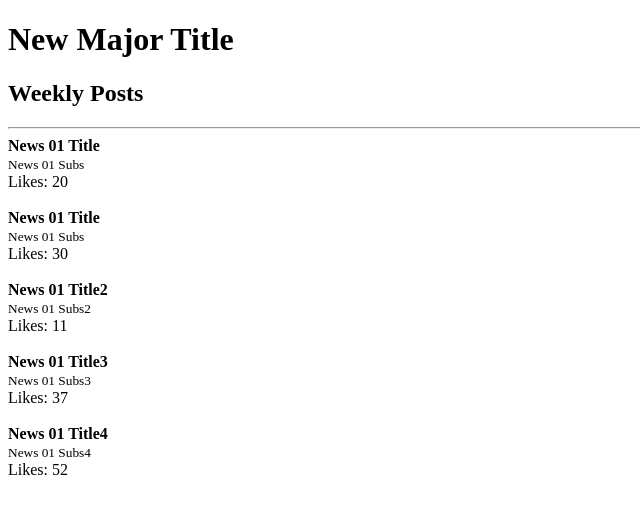
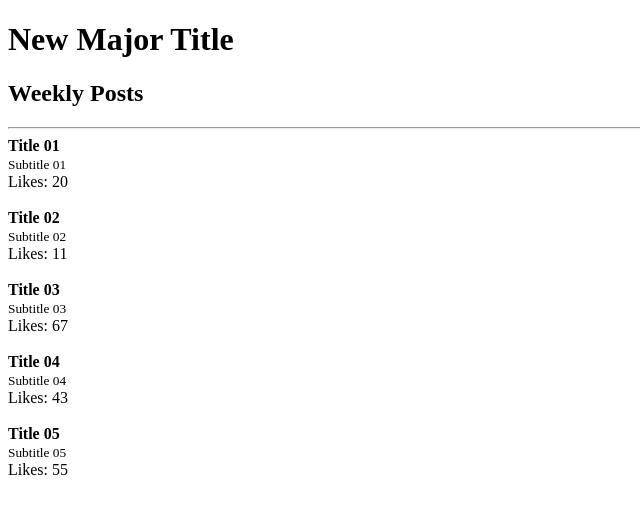
Before and after one commit to IgorPereira1997/reactBasics, a React app: page / in a window 1280 px wide. Shown: the top 514 px of the page, without its empty margins (0-640 px from the left). Built offline with nearby package versions, Linux system fonts and the light colour scheme.

Commit message:
Used map to render Posts' list

```diff
--- a/src/App.js
+++ b/src/App.js
@@ -6,6 +6,14 @@
 const category = "Weekly Posts"
 const firstTitle = "News 01 Title";
 const firstSub = "News 01 Subs";
+
+const posts = [
+  {title: 'Title 01', subtitle: "Subtitle 01", likes: 20},
+  {title: 'Title 02', subtitle: "Subtitle 02", likes: 11},
+  {title: 'Title 03', subtitle: "Subtitle 03", likes: 67},
+  {title: 'Title 04', subtitle: "Subtitle 04", likes: 43},
+  {title: 'Title 05', subtitle: "Subtitle 05", likes: 55},
+]
 
 function App(){
   return (
@@ -16,41 +24,16 @@
 
       <hr/>
 
-      <Post
-        likes={20}
-        post={{
-          title: firstTitle,
-          subtitle: firstSub
-        }}
-      />
-      <Post
-        likes={30}
-        post={{
-          title: firstTitle,
-          subtitle: firstSub
-        }}
-      />
-      <Post
-        likes={11}
-        post={{
-          title: firstTitle + "2",
-          subtitle: firstSub + "2"
-        }}
-      />
-      <Post
-        likes={37}
-        post={{
-          title: firstTitle + "3",
-          subtitle: firstSub + "3"
-        }}
-      />
-      <Post
-        likes={52}
-        post={{
-          title: firstTitle + "4",
-          subtitle: firstSub + "4"
-        }}
-      />
+      {posts.map( post =>(
+        <Post
+          key={post.title}
+          likes={post.likes}
+          post={{
+            title: post.title,
+            subtitle: post.subtitle
+          }}
+        />
+      ))}
 
     </React.Fragment>
   );
```
